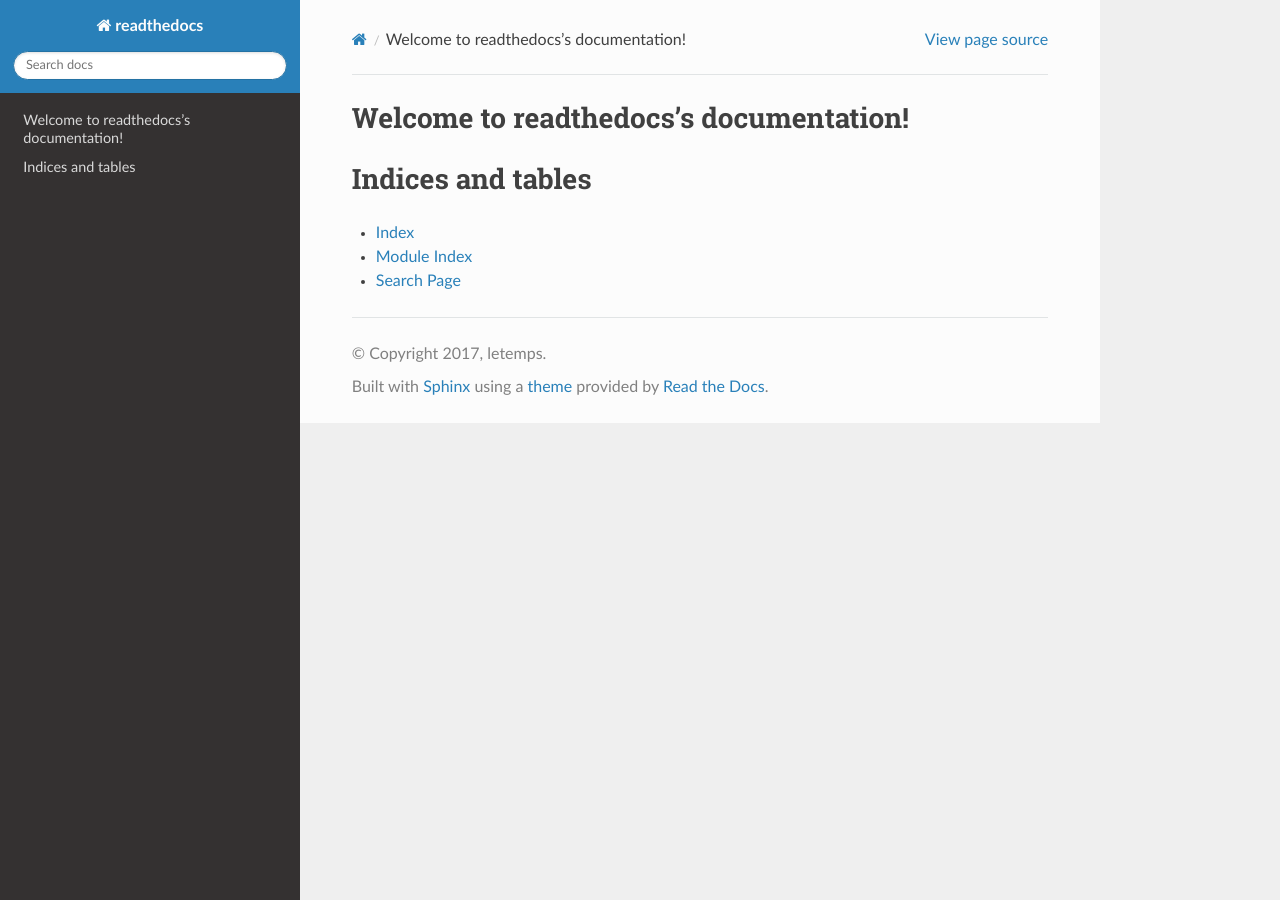
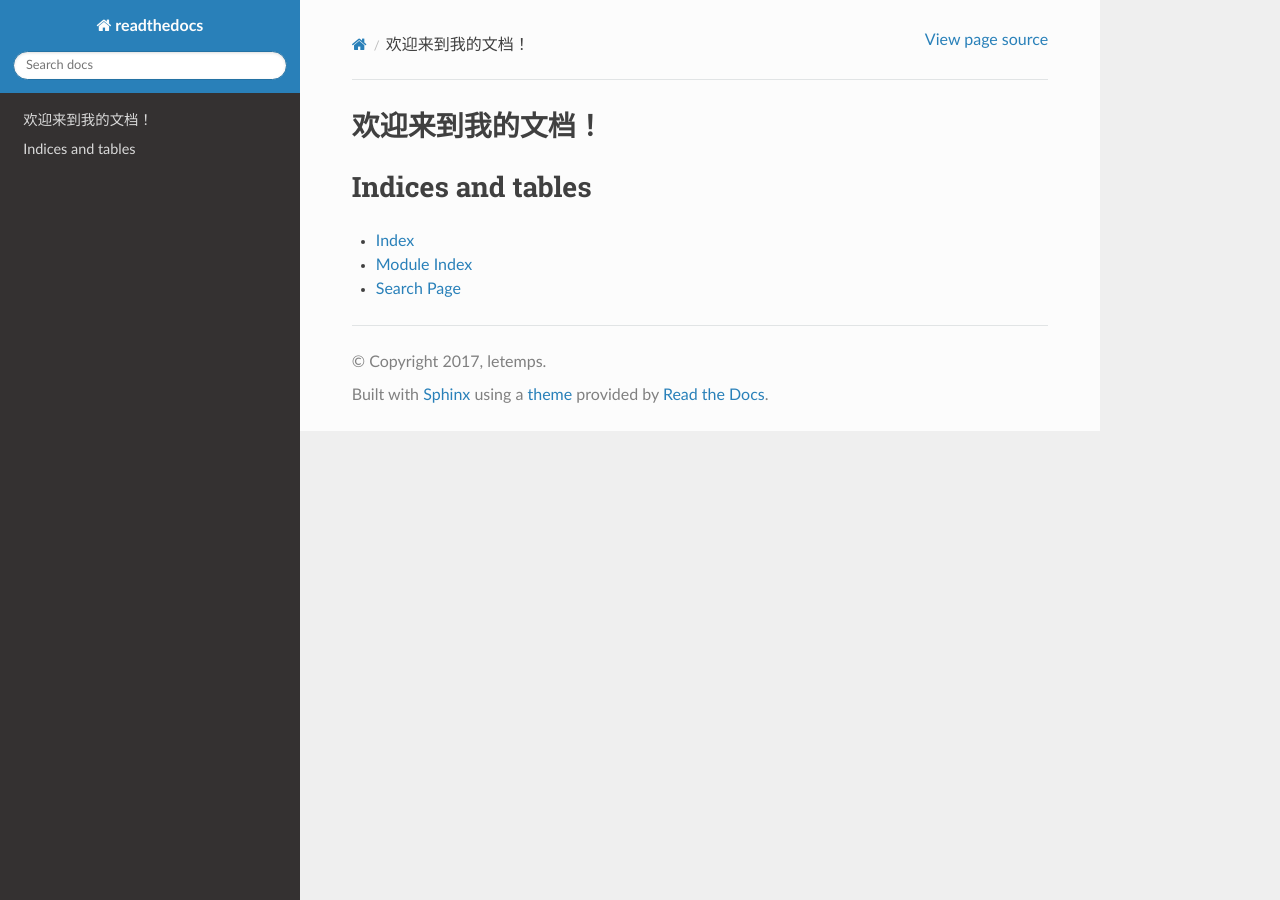
Before and after one commit to qinyuLT/ReadTheDocs, a Sphinx documentation site: the page built from source/index.rst, in a window 1280 px wide. Built offline with Sphinx 7.4.7 and the Read the Docs theme 2.0.0, drawn with Linux system fonts in a browser that asks for light colours.

Commit message:
Update index.rst

```diff
--- a/source/index.rst
+++ b/source/index.rst
@@ -3,7 +3,7 @@
    You can adapt this file completely to your liking, but it should at least
    contain the root `toctree` directive.
 
-Welcome to readthedocs's documentation!
+欢迎来到我的文档！
 =======================================
 
 .. toctree::
```
